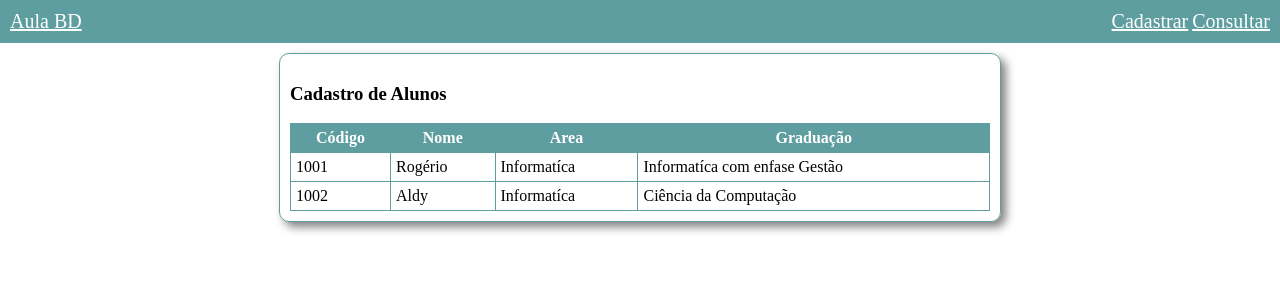
After one commit to Amoroso1704/AulaPHP, a PHP site: page /professor_consulta.php in a window 1280 px wide. The commit adds this page. Shown: the top 300 px of the page. Run offline with PHP 8.4, Linux system fonts and the light colour scheme.

Commit message:
aula 30/10/2025

```diff
--- /dev/null
+++ b/estilos.css
@@ -0,0 +1,56 @@
+body{
+    margin: 0;
+    padding: 0;
+}
+.menu{
+    display: flex;
+    padding: 10px;
+    justify-content: space-between;
+    background-color: cadetblue;
+
+}
+
+.menu a{
+    color: white;
+    font-size: 20px;
+}
+
+.conteudo{
+    width: 700px;
+    border: 1px solid cadetblue;
+    border-radius: 10px;
+    margin: 10px auto;
+    box-shadow: 5px 5px 10px gray;
+    padding: 10px;
+}
+
+.conteudo input[type=text]{
+    width: 100%;
+    box-sizing: border-box;
+    padding: 5px;
+    font-size: 20px;
+}
+
+.conteudo input[type=submit]{
+    width: 150px;
+    padding: 10px;
+    background-color: cadetblue;
+    color: white;
+    border: none;
+    font-size: 20px;
+}
+
+table, td, th{
+    border: 1px solid cadetblue;
+    border-collapse: collapse;
+    padding: 5px;
+}
+
+th{
+    background-color: cadetblue;
+    color: white;
+}
+
+table{
+    width: 100%;
+}
--- /dev/null
+++ b/menu.php
@@ -0,0 +1,19 @@
+<!DOCTYPE html>
+<html lang="en">
+<head>
+    <meta charset="UTF-8">
+    <meta name="viewport" content="width=device-width, initial-scale=1.0">
+    <title>Menu</title>
+</head>
+<body>
+    <div class ="menu">
+        <div>
+            <a href="index.php">Aula BD</a>
+        </div>
+        <div >
+            <a href="aluno_cadastro.php">Cadastrar</a>
+            <a href="aluno_consulta.php">Consultar</a>
+        </div>
+    </div>
+</body>
+</html>
--- /dev/null
+++ b/professor_consulta.php
@@ -0,0 +1,42 @@
+    <!DOCTYPE html>
+    <html lang="en">
+    <head>
+        <meta charset="UTF-8">
+        <meta name="viewport" content="width=device-width, initial-scale=1.0">
+        <title>Professor Consulta</title>
+        <link rel="stylesheet" href="estilos.css">
+
+    </head>
+    <body>
+
+    <?php include "menu.php"?>
+
+    <div class="conteudo">
+        <h3>Cadastro de Alunos </h3>
+
+        <table>
+            <tr>
+                <th>Código</th>
+                <th>Nome</th>
+                <th>Area</th>
+                <th>Graduação</th>
+            </tr>
+
+            <tr>
+                <td>1001</td>
+                <td>Rogério</td>
+                <td>Informatíca</td>
+                <td>Informatíca com enfase Gestão</td>
+            </tr>
+
+            <tr>
+                <td>1002</td>
+                <td>Aldy</td>
+                <td>Informatíca</td>
+                <td>Ciência da Computação</td>
+            </tr>
+        </table>
+    </div>
+
+    </body>
+    </html>
```
Also changed, not shown: aluno_cadastro.php (added, +33 -0 lines), aluno_consulta.php (added, +34 -0 lines), exercicio1.php (+27 -31 lines), index.php (added, +21 -0 lines), professor_cadastro.php (added, +32 -0 lines).
